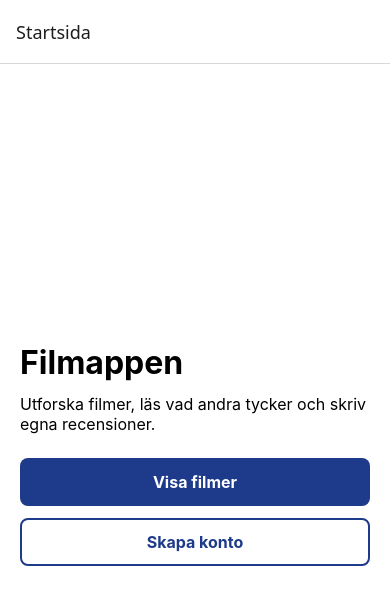
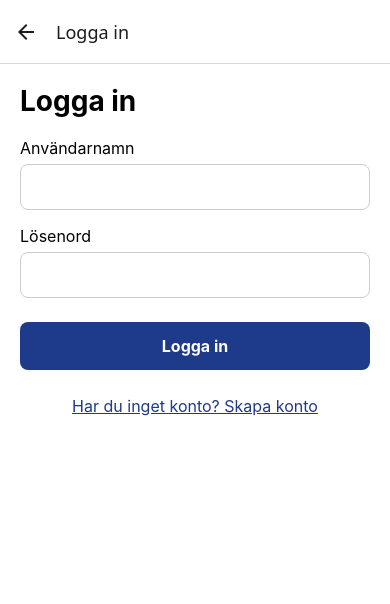
Before and after one commit to alexreichstein/filmapp, a React Native app in the folder app/: screen /Login in a window 390 px wide. Shown: the top 604 px of the page. Built offline with nearby package versions, Linux system fonts and the light colour scheme.

Commit message:
Add login screen

```diff
--- a/app/navigation/RootNavigator.js
+++ b/app/navigation/RootNavigator.js
@@ -4,6 +4,7 @@ import { createNativeStackNavigator } from '@react-navigation/native-stack';
 
 import { AuthContext } from '../context/AuthContext.js';
 import HomeScreen from '../screens/HomeScreen.js';
+import LoginScreen from '../screens/LoginScreen.js';
 import MovieListScreen from '../screens/MovieListScreen.js';
 import RegisterScreen from '../screens/RegisterScreen.js';
 
@@ -40,6 +41,11 @@ export default function RootNavigator() {
         options={{ title: 'Filmer' }}
       />
       <Stack.Screen
+        name="Login"
+        component={LoginScreen}
+        options={{ title: 'Logga in' }}
+      />
+      <Stack.Screen
         name="Register"
         component={RegisterScreen}
         options={{ title: 'Skapa konto' }}
--- a/app/screens/HomeScreen.js
+++ b/app/screens/HomeScreen.js
@@ -16,7 +16,7 @@ export default function HomeScreen({ navigation }) {
   }
 
   // Inloggad: visar namnet och en utloggningsknapp.
-  // Utloggad: visar en knapp för att skapa konto
+  // Utloggad: visar knappar för att logga in eller skapa konto
   return (
     <View style={styles.container}>
       <Text style={styles.title}>Filmappen</Text>
@@ -40,11 +40,18 @@ export default function HomeScreen({ navigation }) {
             onPress={handleLogout}
           />
         ) : (
-          <PrimaryButton
-            title="Skapa konto"
-            variant="secondary"
-            onPress={() => navigation.navigate('Register')}
-          />
+          <>
+            <PrimaryButton
+              title="Logga in"
+              variant="secondary"
+              onPress={() => navigation.navigate('Login')}
+            />
+            <PrimaryButton
+              title="Skapa konto"
+              variant="secondary"
+              onPress={() => navigation.navigate('Register')}
+            />
+          </>
         )}
       </View>
     </View>
--- /dev/null
+++ b/app/screens/LoginScreen.js
@@ -0,0 +1,178 @@
+import { useContext, useState } from 'react';
+import {
+  Alert,
+  KeyboardAvoidingView,
+  Platform,
+  Pressable,
+  ScrollView,
+  StyleSheet,
+  Text,
+  TextInput,
+  View,
+} from 'react-native';
+
+import PrimaryButton from '../components/PrimaryButton.js';
+import { AuthContext } from '../context/AuthContext.js';
+
+// Skärm för inloggning (US4)
+export default function LoginScreen({ navigation }) {
+  const { login } = useContext(AuthContext);
+
+  // Det användaren skriver i fälten
+  const [username, setUsername] = useState('');
+  const [password, setPassword] = useState('');
+
+  // True medan anropet till backend pågår
+  const [loading, setLoading] = useState(false);
+
+  // Felmeddelande som visas under formuläret
+  const [errorMessage, setErrorMessage] = useState(null);
+
+  // Körs när användaren trycker på "Logga in"
+  async function handleLogin() {
+    const trimmedUsername = username.trim();
+
+    // Kontrollerar att båda fälten är ifyllda innan något skickas
+    if (!trimmedUsername || !password) {
+      setErrorMessage('Fyll i användarnamn och lösenord.');
+      return;
+    }
+
+    setLoading(true);
+    setErrorMessage(null);
+
+    try {
+      // Hämtar token från backend och sparar den i SecureStore (se AuthContext)
+      await login(trimmedUsername, password);
+
+      // Tydlig återkoppling (US14) och tillbaka till startsidan
+      Alert.alert('Inloggad', `Välkommen tillbaka, ${trimmedUsername}!`);
+      navigation.popToTop();
+    } catch (error) {
+      // Vid fel uppgifter: "Fel användarnamn eller lösenord" från backend
+      setErrorMessage(error.message);
+    } finally {
+      setLoading(false);
+    }
+  }
+
+  // KeyboardAvoidingView och ScrollView gör att formuläret inte döljs
+  // av tangentbordet och fungerar även på små skärmar (US20)
+  return (
+    <KeyboardAvoidingView
+      style={styles.flex}
+      behavior={Platform.OS === 'ios' ? 'padding' : undefined}
+    >
+      <ScrollView
+        contentContainerStyle={styles.container}
+        keyboardShouldPersistTaps="handled"
+      >
+        <Text style={styles.title}>Logga in</Text>
+
+        <Text style={styles.label}>Användarnamn</Text>
+        <TextInput
+          style={styles.input}
+          value={username}
+          onChangeText={setUsername}
+          // Ingen stor bokstav eller autokorrigering i användarnamn
+          autoCapitalize="none"
+          autoCorrect={false}
+          autoComplete="username"
+          accessibilityLabel="Användarnamn"
+        />
+
+        <Text style={styles.label}>Lösenord</Text>
+        <TextInput
+          style={styles.input}
+          value={password}
+          onChangeText={setPassword}
+          // Döljer lösenordet med punkter
+          secureTextEntry
+          autoCapitalize="none"
+          autoComplete="password"
+          accessibilityLabel="Lösenord"
+          // Enter på tangentbordet skickar formuläret
+          onSubmitEditing={handleLogin}
+        />
+
+        {errorMessage && (
+          <Text
+            style={styles.error}
+            // Skärmläsare läser upp felet direkt när det visas
+            accessibilityRole="alert"
+            accessibilityLiveRegion="polite"
+          >
+            {errorMessage}
+          </Text>
+        )}
+
+        <View style={styles.buttonArea}>
+          <PrimaryButton
+            title="Logga in"
+            onPress={handleLogin}
+            loading={loading}
+          />
+        </View>
+
+        <Pressable
+          style={styles.link}
+          accessibilityRole="link"
+          accessibilityLabel="Har du inget konto? Skapa konto"
+          // replace byter ut inloggningen mot registreringen,
+          // så att tillbaka-pilen leder till startsidan
+          onPress={() => navigation.replace('Register')}
+        >
+          <Text style={styles.linkText}>Har du inget konto? Skapa konto</Text>
+        </Pressable>
+      </ScrollView>
+    </KeyboardAvoidingView>
+  );
+}
+
+// Utseende för inloggningsskärmen
+const styles = StyleSheet.create({
+  flex: {
+    flex: 1,
+    backgroundColor: '#fff',
+  },
+  container: {
+    padding: 20,
+  },
+  title: {
+    fontSize: 28,
+    fontWeight: 'bold',
+    marginBottom: 20,
+  },
+  label: {
+    fontSize: 16,
+    marginBottom: 6,
+  },
+  input: {
+    borderWidth: 1,
+    borderColor: '#ccc',
+    borderRadius: 8,
+    padding: 12,
+    fontSize: 16,
+    marginBottom: 16,
+  },
+  error: {
+    color: '#b91c1c',
+    fontSize: 16,
+    marginBottom: 16,
+  },
+  buttonArea: {
+    marginTop: 8,
+  },
+  link: {
+    // Tillräckligt stor yta för att vara lätt att trycka på
+    minHeight: 48,
+    justifyContent: 'center',
+    alignItems: 'center',
+    marginTop: 12,
+  },
+  linkText: {
+    color: '#1e3a8a',
+    fontSize: 16,
+    textDecorationLine: 'underline',
+  },
+});
```
